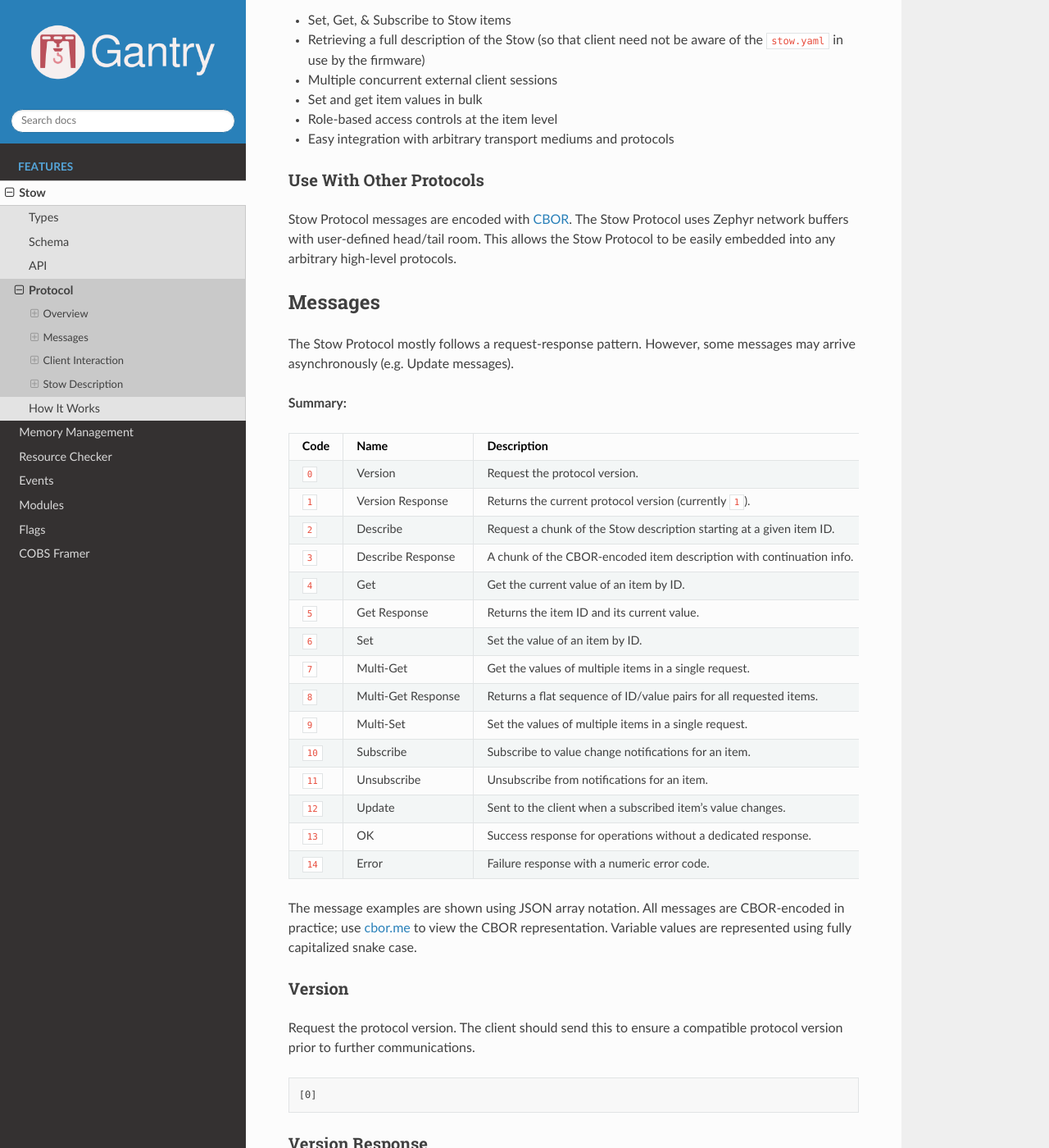
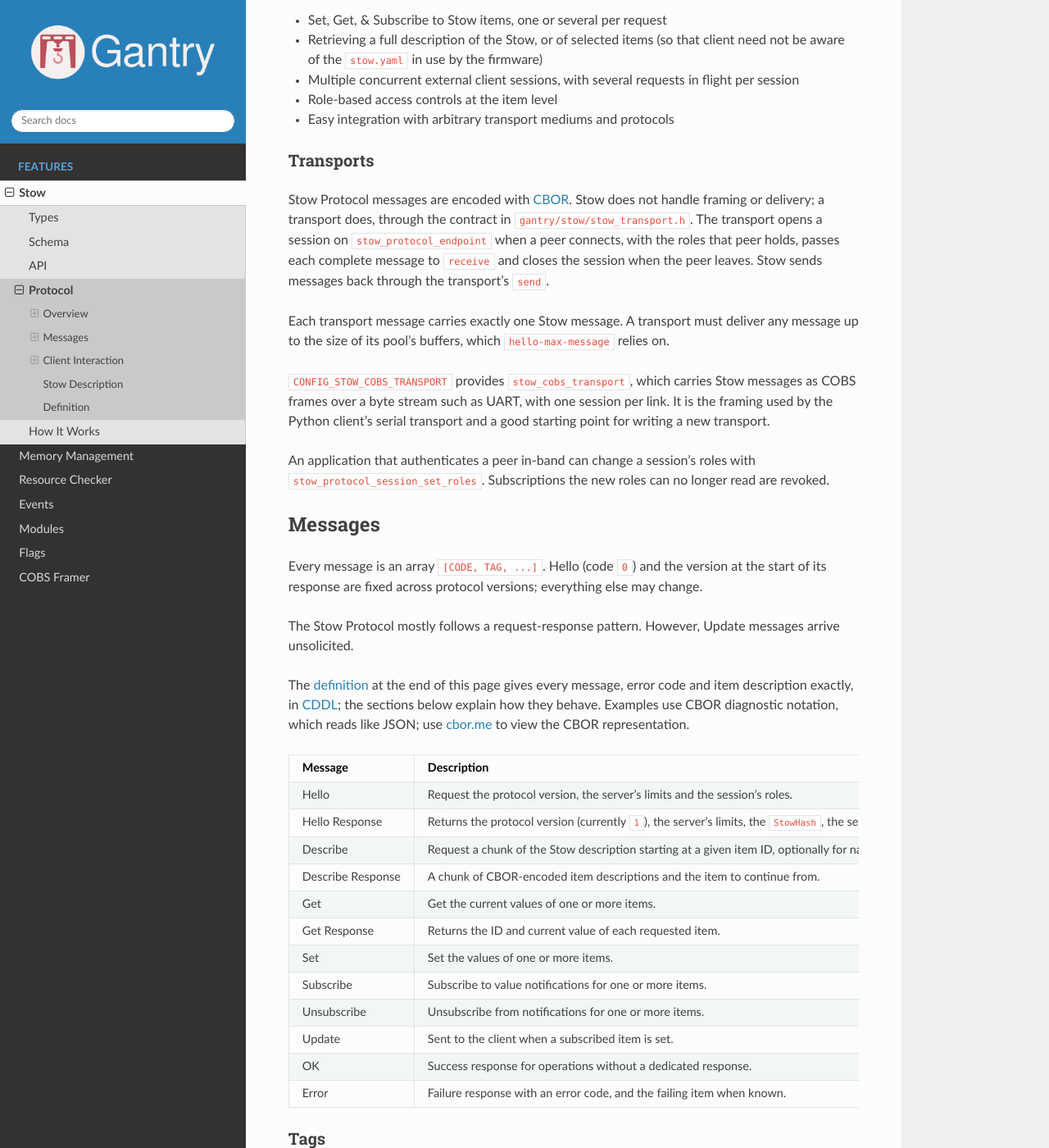
Before and after one commit to Demizo/Gantry, a Sphinx documentation site: the page built from docs/source/stow/protocol.rst, in a window 1280 px wide and 1400 px high, scrolled down 446 px. Shown: the whole window at 82% size. Built offline with Sphinx 7.4.7 and the Read the Docs theme 3.1.0, drawn with Linux system fonts in a browser that asks for light colours; some of the changed text lies outside the part shown.

Commit message:
docs: describe the revised Stow protocol and transport contract

```diff
--- a/docs/source/stow/protocol.rst
+++ b/docs/source/stow/protocol.rst
@@ -14,220 +14,130 @@ Key Features
 
 Notably, the Stow Protocol implementation supports:
 
-- Set, Get, & Subscribe to Stow items
-- Retrieving a full description of the Stow (so that client need not be aware of the ``stow.yaml`` in use by the firmware)
-- Multiple concurrent external client sessions
-- Set and get item values in bulk
+- Set, Get, & Subscribe to Stow items, one or several per request
+- Retrieving a full description of the Stow, or of selected items (so that client need not be aware of the ``stow.yaml`` in use by the firmware)
+- Multiple concurrent external client sessions, with several requests in flight per session
 - Role-based access controls at the item level
 - Easy integration with arbitrary transport mediums and protocols
 
-Use With Other Protocols
-------------------------
+Transports
+----------
 
-Stow Protocol messages are encoded with `CBOR <https://cbor.io/>`_. The Stow Protocol uses Zephyr network buffers with user-defined head/tail room. This allows the Stow Protocol to be easily embedded into any arbitrary high-level protocols.
+Stow Protocol messages are encoded with `CBOR <https://cbor.io/>`_. Stow does not handle framing or delivery; a transport does, through the contract in ``gantry/stow/stow_transport.h``. The transport opens a session on ``stow_protocol_endpoint`` when a peer connects, with the roles that peer holds, passes each complete message to ``receive`` and closes the session when the peer leaves. Stow sends messages back through the transport's ``send``.
+
+Each transport message carries exactly one Stow message. A transport must deliver any message up to the size of its pool's buffers, which ``hello-max-message`` relies on.
+
+``CONFIG_STOW_COBS_TRANSPORT`` provides ``stow_cobs_transport``, which carries Stow messages as COBS frames over a byte stream such as UART, with one session per link. It is the framing used by the Python client's serial transport and a good starting point for writing a new transport.
+
+An application that authenticates a peer in-band can change a session's roles with ``stow_protocol_session_set_roles``. Subscriptions the new roles can no longer read are revoked.
 
 Messages
 ========
 
-The Stow Protocol mostly follows a request-response pattern. However, some messages may arrive asynchronously (e.g. Update messages).
+Every message is an array ``[CODE, TAG, ...]``. Hello (code ``0``) and the version at the start of its response are fixed across protocol versions; everything else may change.
 
-**Summary:**
+The Stow Protocol mostly follows a request-response pattern. However, Update messages arrive unsolicited.
+
+The :ref:`definition <stow-cddl>` at the end of this page gives every message, error code and item description exactly, in `CDDL <https://www.rfc-editor.org/rfc/rfc8610>`_; the sections below explain how they behave. Examples use CBOR diagnostic notation, which reads like JSON; use `cbor.me <https://cbor.me/>`_ to view the CBOR representation.
 
 .. list-table::
    :header-rows: 1
-   :widths: 10 20 70
+   :widths: 25 75
 
-   * - Code
-     - Name
+   * - Message
      - Description
-   * - ``0``
-     - Version
-     - Request the protocol version.
-   * - ``1``
-     - Version Response
-     - Returns the current protocol version (currently ``1``).
-   * - ``2``
-     - Describe
-     - Request a chunk of the Stow description starting at a given item ID.
-   * - ``3``
-     - Describe Response
-     - A chunk of the CBOR-encoded item description with continuation info.
-   * - ``4``
-     - Get
-     - Get the current value of an item by ID.
-   * - ``5``
-     - Get Response
-     - Returns the item ID and its current value.
-   * - ``6``
-     - Set
-     - Set the value of an item by ID.
-   * - ``7``
-     - Multi-Get
-     - Get the values of multiple items in a single request.
-   * - ``8``
-     - Multi-Get Response
-     - Returns a flat sequence of ID/value pairs for all requested items.
-   * - ``9``
-     - Multi-Set
-     - Set the values of multiple items in a single request.
-   * - ``10``
-     - Subscribe
-     - Subscribe to value change notifications for an item.
-   * - ``11``
-     - Unsubscribe
-     - Unsubscribe from notifications for an item.
-   * - ``12``
-     - Update
-     - Sent to the client when a subscribed item's value changes.
-   * - ``13``
-     - OK
+   * - Hello
+     - Request the protocol version, the server's limits and the session's roles.
+   * - Hello Response
+     - Returns the protocol version (currently ``1``), the server's limits, the ``StowHash``, the session's roles and the role names.
+   * - Describe
+     - Request a chunk of the Stow description starting at a given item ID, optionally for named items only.
+   * - Describe Response
+     - A chunk of CBOR-encoded item descriptions and the item to continue from.
+   * - Get
+     - Get the current values of one or more items.
+   * - Get Response
+     - Returns the ID and current value of each requested item.
+   * - Set
+     - Set the values of one or more items.
+   * - Subscribe
+     - Subscribe to value notifications for one or more items.
+   * - Unsubscribe
+     - Unsubscribe from notifications for one or more items.
+   * - Update
+     - Sent to the client when a subscribed item is set.
+   * - OK
      - Success response for operations without a dedicated response.
-   * - ``14``
-     - Error
-     - Failure response with a numeric error code.
+   * - Error
+     - Failure response with an error code, and the failing item when known.
 
-The message examples are shown using JSON array notation. All messages are CBOR-encoded in practice; use `cbor.me <https://cbor.me/>`_ to view the CBOR representation. Variable values are represented using fully capitalized snake case.
+Tags
+----
 
-Version
--------
+Every request carries a tag as its second element: an unsigned integer from ``0`` to ``23`` chosen by the client. Every response echoes the tag of the request it answers, so a client can have several requests in flight and match each response to its request. A client should not reuse a tag while a response to it may still arrive.
 
-Request the protocol version. The client should send this to ensure a compatible protocol version prior to further communications.
+Update is unsolicited and its tag is ``null``.
 
-.. code-block:: text
+Delivery
+--------
 
-  [0]
+Every request the server handles gets exactly one response, either its dedicated response, ``OK`` or ``Error``.
 
-Version Response
-----------------
+The server does not acknowledge delivery or retry anything. A request is dropped without a response when the server is too busy to take it, for example when its queue or the transport's buffers are full, so clients should apply a timeout to every request. A response or Update the transport cannot send is dropped as well.
 
-Sent in response to the Version request. It returns the protocol version (currently ``1``).
+Updates are best effort. A client that relies on an item's value should Subscribe and then Get it, Get it again after a reconnect, and poll items where a stale value would matter.
 
-.. code-block:: text
+Hello
+-----
 
-  [1, VERSION]
+Request the protocol version, the server's limits and the roles of the session. The client sends it once when the session starts, before any other request.
+
+The response starts with the protocol version, currently ``1``; a client that does not support it should stop. The map that follows holds:
+
+- ``hello-max-message``: the largest message, in bytes, the server can send on this session. Clients keep every request within it.
+- ``hello-stow-hash``: the ``StowHash`` item's value, used to cache the Stow description.
+- ``hello-roles``: the bitmask of the roles the session holds.
+- ``hello-role-names``: the name of every role, indexed by its bit.
+
+Clients should ignore keys they do not recognize.
 
 Describe
 --------
 
-Request a chunk of the Stow description starting at ``START_ITEM_ID``. Pass ``0`` to start from the beginning. Use the ``NEXT_ITEM_ID`` from each Describe Response as the ``START_ITEM_ID`` for the following request. The description is complete when ``HAS_MORE`` is ``false``.
+Request a chunk of the Stow description starting at item ``start``. Pass ``0`` to start from the beginning, then the ``next`` from each Describe Response. The description is complete when ``next`` is ``null``.
 
-.. code-block:: text
+The optional ``names`` list restricts the description to the named items. Unknown names are ignored, and a list that matches no item returns an empty chunk.
 
-  [2, START_ITEM_ID]
+Any session can describe every item; permissions are enforced when an item is accessed.
 
-Describe Response
------------------
-
-Sent in response to a Describe request. Each response contains a byte string with a fragment of a larger CBOR-encoded description list. Reassemble all chunks in order before decoding. ``HAS_MORE`` indicates whether additional chunks remain.
-
-The maximum size of the CBOR chunk is determined by the ``STOW_PROTOCOL_DESCRIBE_CHUNK_SIZE`` Kconfig option.
-
-.. code-block:: text
-
-   [3, NEXT_ITEM_ID, HAS_MORE, CBOR_CHUNK]
+The response's ``chunk`` holds whole item descriptions as a `CBOR sequence <https://www.rfc-editor.org/rfc/rfc8742>`_, so each chunk can be decoded on its own. The number of items per chunk depends on the size of the session's buffers. When the next item cannot fit an otherwise empty response, the server answers ``err-too-large`` naming that item.
 
 Get
 ---
 
-Request the current value of an item. Will return ``Get Response`` or ``Error``.
-
-.. code-block:: text
-
-   [4, ITEM_ID]
-
-Get Response
-------------
-
-Sent in response to a successful Get request. Contains the current value of the associated item ID.
-
-.. code-block:: text
-
-   [5, ITEM_ID, VALUE]
+Request the current values of one or more items. Returns a Get Response with each item and its value, in the order requested, or an ``Error`` for the first item that could not be read.
 
 Set
 ---
 
-Set the value of an item. Returns ``OK`` on success or ``Error`` on failure.
-
-.. code-block:: text
-
-   [6, ITEM_ID, VALUE]
-
-Multi-Get
----------
-
-Get the current values of multiple items in a single request. Returns a ``Multi-Get Response`` on success, or an ``Error`` if any item could not be retrieved.
-
-The maximum number of items in a single request is determined by the ``STOW_PROTOCOL_MULTI_MAX_ITEMS`` Kconfig option.
-
-.. code-block:: text
-
-   [7, FIRST_ITEM_ID, SECOND_ITEM_ID, ...]
-
-Multi-Get Response
-------------------
-
-Sent in response to a valid Multi-Get request. The response is a flat sequence of alternating ID/value pairs.
-
-.. code-block:: text
-
-   [8, FIRST_ITEM_ID, FIRST_VALUE, SECOND_ITEM_ID, SECOND_VALUE, ...]
-
-Multi-Set
----------
-
-Set multiple items in one request. Returns ``OK`` if all items were set successfully. On the first failure an ``Error`` is returned; subsequent items are not set. The client can read the Stow to determine which items were applied.
-
-The maximum number of items in a single request is determined by the ``STOW_PROTOCOL_MULTI_MAX_ITEMS`` Kconfig option.
-
-.. code-block:: text
-
-   [9, FIRST_ITEM_ID, FIRST_VALUE, SECOND_ITEM_ID, SECOND_VALUE, ...]
+Set the values of one or more items. Returns ``OK`` if every item was set. Items are set in order and the first failure stops processing with an ``Error``; every item before the failing one was set and the rest were not.
 
 Subscribe
 ---------
 
-Subscribe to receive ``Update`` messages when the associated item is set.Returns ``OK`` or ``Error``.
-
-.. code-block:: text
-
-   [10, ITEM_ID]
+Subscribe to receive Update messages when one or more items are set. Returns ``OK``, or an ``Error`` for the first item that could not be subscribed; the subscriptions before it are active. Subscribing to an item twice is harmless.
 
 Unsubscribe
 -----------
 
-Unsubscribe to stop receiving ``Update`` messages for the associated item. Returns ``OK`` or ``Error``.
-
-.. code-block:: text
-
-   [11, ITEM_ID]
-
-Update
-------
-
-Sent to the client when a subscribed item's value is set.
-
-.. code-block:: text
-
-   [12, ITEM_ID, VALUE]
-
-OK
---
-
-Sent in response to successful operations that do no have a dedicated response.
-
-.. code-block:: text
-
-   [13]
+Unsubscribe to stop receiving Update messages for one or more items. Returns ``OK`` or ``Error``. Unsubscribing from an item that is not subscribed is harmless.
 
 Error
 -----
 
 Sent in response to failed operations. See :ref:`error-codes` for possible errors.
 
-.. code-block:: text
-
-   [14, ERROR_CODE]
+``item`` names the item that failed, when there is one. ``index`` is the zero-based position of an entry that failed as it was applied; the entries before it took effect and the rest did not. A request that fails before anything is applied, for example because it is malformed, carries no ``index`` and took no effect. Optional elements that do not apply are omitted. The tag is ``null`` when the server could not read the request's tag.
 
 .. _error-codes:
 
@@ -236,29 +146,28 @@ Error Codes
 
 .. list-table::
    :header-rows: 1
-   :widths: 10 30 60
+   :widths: 30 70
 
-   * - Code
-     - Name
+   * - Name
      - Description
-   * - ``1``
-     - ``MALFORMED_MSG``
+   * - ``err-malformed-msg``
      - The message was malformed.
-   * - ``2``
-     - ``UNKNOWN_MSG``
+   * - ``err-unknown-msg``
      - The message code was not recognized.
-   * - ``3``
-     - ``INVALID_ITEM``
+   * - ``err-invalid-item``
      - The item ID was invalid.
-   * - ``4``
-     - ``OUT_OF_MEMORY``
+   * - ``err-out-of-memory``
      - Not enough memory to handle the message.
-   * - ``5``
-     - ``PERMISSION_DENIED``
+   * - ``err-permission-denied``
      - The client's role(s) were insufficient.
-   * - ``6``
-     - ``UNKNOWN``
+   * - ``err-unknown``
      - An unknown error occurred (should never occur).
+   * - ``err-invalid-value``
+     - The value broke the item's constraints or custom validator.
+   * - ``err-already-set``
+     - The trust-on-first-use item has already been set.
+   * - ``err-too-large``
+     - The response does not fit the server's buffers.
 
 Client Interaction
 ==================
@@ -266,7 +175,7 @@ Client Interaction
 Connecting to the Stow
 ----------------------
 
-External clients should verify the protocol version then check the Stow hash to see if they have the Stow description cached. The Stow hash is always the first item (with an ID of ``0``). The Python Stow client provides and example of caching descriptions.
+External clients send Hello to verify the protocol version and learn the server's limits, the session's roles and the ``StowHash``. The hash tells the client whether it already has the Stow description cached. The Python Stow client provides an example of caching descriptions.
 
 .. mermaid::
 
@@ -275,11 +184,9 @@ External clients should verify the protocol version then check the Stow hash to
         participant C as Client
         participant S as Stow Server
 
-        C->>S: Version [0]
-        S->>C: Version Response [1, 1]
+        C->>S: Hello [0, 1]
+        S->>C: Hello Response [1, 1, 1, {..., 1: hash, ...}]
         C->>C: Verify the version is 1
-        C->>S: Get [4, 0]
-        S->>C: Get Response [5, <hash>]
         C->>C: Check if the Stow is cached based on the hash
 
 If the description is not yet cached, the client should retrieve the Stow description.
@@ -287,7 +194,7 @@ If the description is not yet cached, the client should retrieve the Stow descri
 Describing the Stow
 -------------------
 
-The client pages through the Stow description by repeatedly sending ``Describe`` with the ``NEXT_ITEM_ID`` returned by each response. The loop ends when ``HAS_MORE`` is ``false``.
+The client pages through the Stow description by repeatedly sending ``Describe`` with the ``next`` returned by each response. The loop ends when ``next`` is ``null``.
 
 .. mermaid::
 
@@ -296,11 +203,11 @@ The client pages through the Stow description by repeatedly sending ``Describe``
         participant C as Client
         participant S as Stow Server
 
-        C->>S: Describe [2, 0]
-        S->>C: Describe Response [3, next_id, true, chunk_1]
-        C->>S: Describe [2, next_id]
-        S->>C: Describe Response [3, _, false, chunk_N]
-        Note over C: Concatenate chunks and decode the CBOR list
+        C->>S: Describe [2, 2, 0]
+        S->>C: Describe Response [3, 2, next_id, chunk_1]
+        C->>S: Describe [2, 3, next_id]
+        S->>C: Describe Response [3, 3, null, chunk_N]
+        Note over C: Decode the item descriptions in each chunk
 
 Getting and Setting Items
 -------------------------
@@ -312,22 +219,19 @@ Getting and Setting Items
        participant C as Client
        participant S as Stow Server
 
-       C->>S: Get [4, item_id]
-       S->>C: Get Response [5, item_id, value]
+       C->>S: Get [4, 4, id_1, id_2]
+       S->>C: Get Response [5, 4, id_1, value_1, id_2, value_2]
 
-       C->>S: Set [6, item_id, new_value]
-       S->>C: OK [13]
+       C->>S: Set [6, 5, id_1, new_value]
+       S->>C: OK [10, 5]
 
-       C->>S: Multi-Get [7, id_1, id_2]
-       S->>C: Multi-Get Response [8, id_1, value_1, id_2, value_2]
-
-       C->>S: Multi-Set [9, id_1, value_1, id_2, value_2]
-       S->>C: OK [13]
+       C->>S: Set [6, 6, id_1, value_1, id_2, bad_value]
+       S->>C: Error [11, 6, err-invalid-value, id_2, 1]
 
 Subscribing and Receiving Updates
-----------------------------------
+---------------------------------
 
-Once subscribed, the server pushes ``Update`` messages to the client whenever the item's value changes. The client must unsubscribe explicitly.
+Once subscribed, the server pushes ``Update`` messages to the client whenever the item is set. The client must unsubscribe explicitly, or close the session.
 
 .. mermaid::
 
@@ -336,81 +240,37 @@ Once subscribed, the server pushes ``Update`` messages to the client whenever th
        participant C as Client
        participant S as Stow Server
 
-       C->>S: Subscribe [10, item_id]
-       S->>C: OK [13]
+       C->>S: Subscribe [7, 7, id_1, id_2]
+       S->>C: OK [10, 7]
 
-       Note over S: Item value changes
-       S-->>C: Update [12, item_id, new_value]
+       Note over S: Item value is set
+       S-->>C: Update [9, null, id_1, new_value]
 
-       C->>S: Unsubscribe [11, item_id]
-       S->>C: OK [13]
+       C->>S: Unsubscribe [8, 8, id_1, id_2]
+       S->>C: OK [10, 8]
 
-       Note over S: Item value changes again, no update sent
+       Note over S: Item value is set again, no update sent
 
+Golden Vectors
+--------------
+
+``protocols/stow/vectors.yaml`` holds request and response pairs, written in CBOR diagnostic notation, that both the firmware and the Python client are tested against. ``just vectors`` checks every message against the CDDL and regenerates ``vectors.json``, the hex-encoded bytes the tests read, and ``just check-vectors`` fails when it is out of date. Client authors can use them to check their encoding and add the interactions their client relies on.
 
 Stow Description
 ================
 
-Once all ``Describe Response`` chunks are concatenated and decoded, the result is a CBOR list of item descriptions.
+Each Describe Response chunk holds a sequence of item description maps. An item's ``desc-type`` sets how its ``desc-default`` and its values are encoded and the shape of its ``desc-constraints``.
 
-Description Format
-------------------
+``desc-id`` is the item ID used in Get, Set, Subscribe and Update messages. IDs may change across firmware versions; use ``desc-name`` as the stable identifier.
 
-.. code-block:: text
+Bit ``n`` of ``desc-read-perm`` and ``desc-write-perm`` is the role at index ``n`` of the Hello Response's ``hello-role-names``. A client whose session holds any role in the mask is granted access. A mask of ``0`` means the item is firmware-only and cannot be accessed by any external client.
 
-   {
-     "id":          ITEM_ID,
-     "name":        "item_name",
-     "categories":  ["category", ...],
-     "storage":     "Ephemeral" | "Persistent" | "TOFU",
-     "read_perm":   ["RoleName", ...],
-     "write_perm":  ["RoleName", ...],
-     "type":        "Enum" | "Int" | "Float" | "String" | "Byte Array" | "Buffer" | "Struct",
-     "default":     DEFAULT_VALUE,
-     "constraints": TYPE_SPECIFIC_CONSTRAINTS
-   }
+.. _stow-cddl:
 
-The ``id`` corresponds to the ``ITEM_ID`` used in Get, Set, Subscribe, and Update messages. IDs may change across firmware versions; use the ``name`` field as the stable, human-readable identifier.
+Definition
+==========
 
-An empty ``read_perm`` or ``write_perm`` array means the item is firmware-only and cannot be accessed by any external client. Otherwise, a client whose session includes any of the listed role names is granted access.
+``protocols/stow/stow.cddl`` is the normative definition of the protocol.
 
-Constraints by Type
--------------------
-
-**Enum**
-
-A list of possible values paired with descriptive names.
-
-.. code-block:: json
-
-   [
-     {"value": 0, "name": "DISCONNECTED"},
-     {"value": 1, "name": "CONNECTED"}
-   ]
-
-**Int / Float**
-
-Minimum and maximum bounds encoded as ``int32`` or ``float32`` respectively.
-
-.. code-block:: json
-
-   {"min": -100, "max": 100}
-
-**String / Byte Array / Buffer**
-
-Minimum and maximum length of the buffer.
-
-.. code-block:: json
-
-   {"min_len": 0, "max_len": 64}
-
-**Struct**
-
-A list of field descriptors. Each field has its own name, type, and constraints. Fields can be nested structs.
-
-.. code-block:: json
-
-   [
-     {"name": "CS",    "type": "Enum",       "constraints": [{"value": 0, "name": "OFF"}, {"value": 1, "name": "ON"}]},
-     {"name": "Bytes", "type": "Byte Array", "constraints": {"min_len": 0, "max_len": 6}}
-   ]
+.. literalinclude:: ../../../protocols/stow/stow.cddl
+   :language: text
```
Also changed, not shown: stow_protocol.md (deleted, +0 -247 lines).
